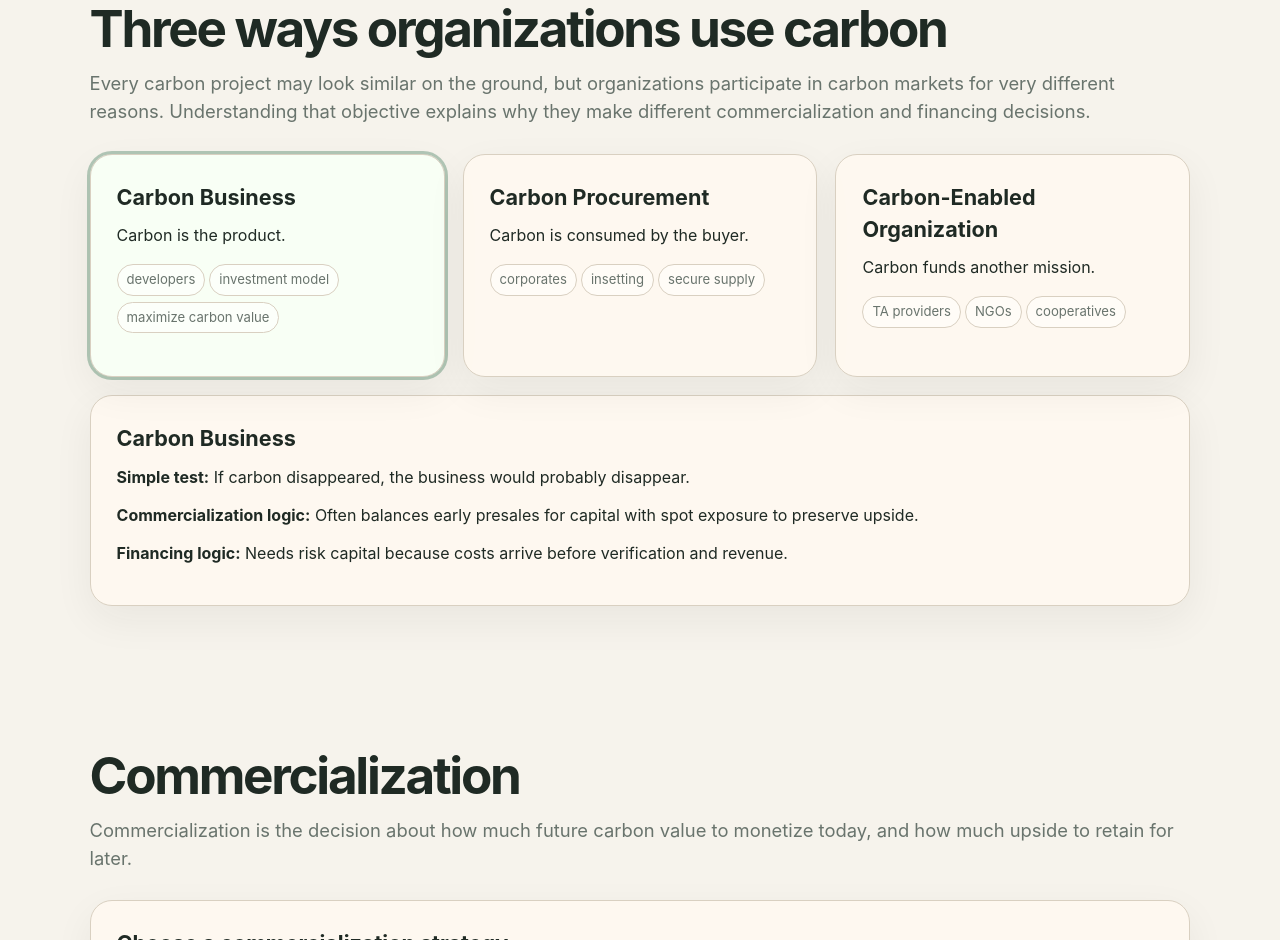
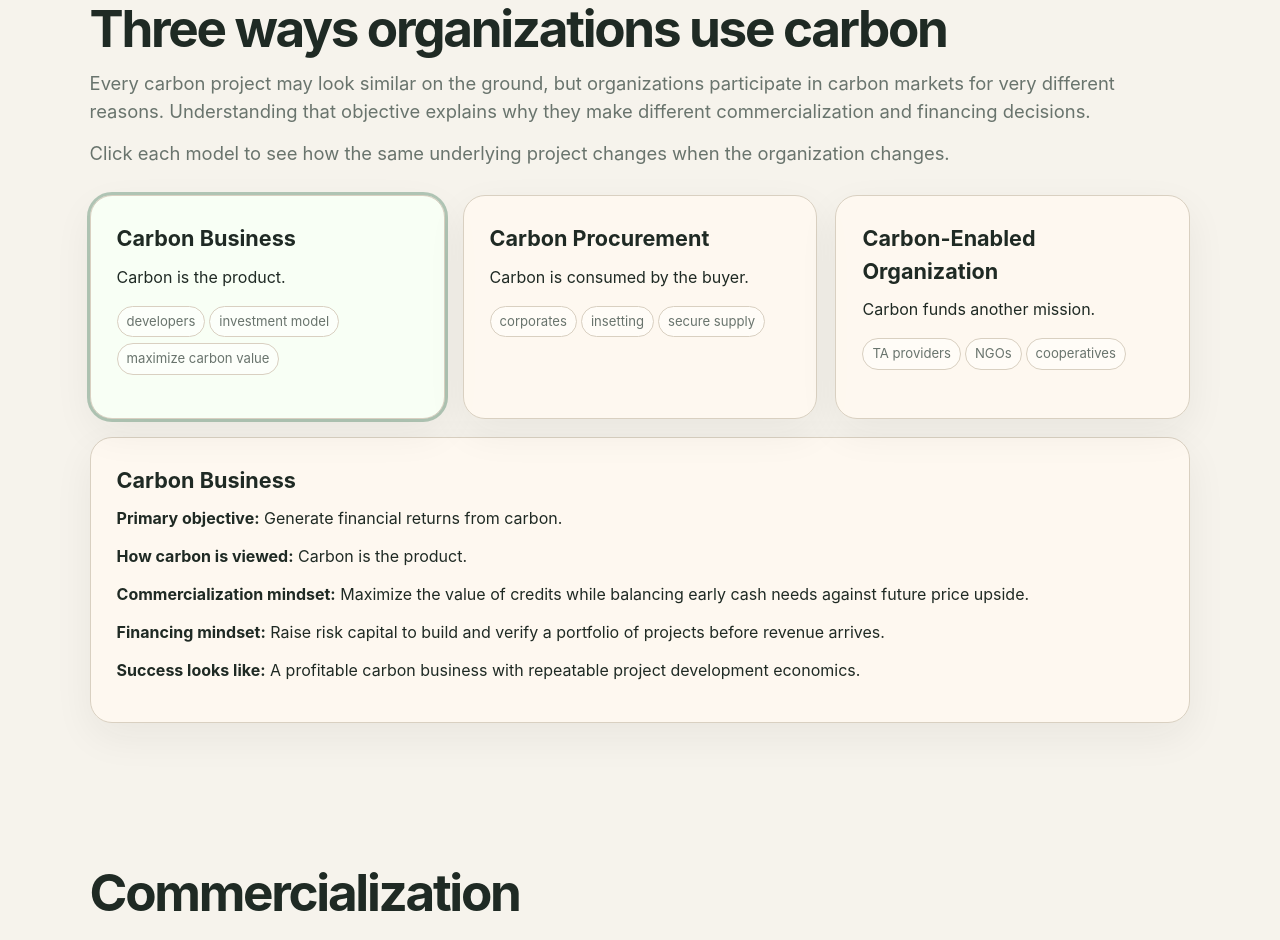
Before and after one commit to songbaelee/carbon-business-models, a plain HTML site: page index.html in a window 1280 px wide. Shown: the part 1271-2211 px from the top of the page. Drawn offline with Linux system fonts and the light colour scheme.

Commit message:
Deepen business model explanations

```diff
--- a/index.html
+++ b/index.html
@@ -241,6 +241,7 @@
     <div class="section-title">
       <h2>Three ways organizations use carbon</h2>
       <p class="lead">Every carbon project may look similar on the ground, but organizations participate in carbon markets for very different reasons. Understanding that objective explains why they make different commercialization and financing decisions.</p>
+      <p class="lead">Click each model to see how the same underlying project changes when the organization changes.</p>
     </div>
     <div class="grid-3">
       <div class="card model-card active" data-model="developer">
@@ -310,21 +311,27 @@
     const modelData = {
       developer: {
         title: 'Carbon Business',
-        test: 'If carbon disappeared, the business would probably disappear.',
-        commercialization: 'Often balances early presales for capital with spot exposure to preserve upside.',
-        financing: 'Needs risk capital because costs arrive before verification and revenue.'
+        objective: 'Generate financial returns from carbon.',
+        role: 'Carbon is the product.',
+        commercialization: 'Maximize the value of credits while balancing early cash needs against future price upside.',
+        financing: 'Raise risk capital to build and verify a portfolio of projects before revenue arrives.',
+        success: 'A profitable carbon business with repeatable project development economics.'
       },
       procurement: {
         title: 'Carbon Procurement',
-        test: 'If carbon disappeared, the organization would still exist but would need another way to meet climate or supply-chain goals.',
-        commercialization: 'Often favors long-term certainty over market upside.',
-        financing: 'Can justify advance payments because credit supply has strategic value to the buyer.'
+        objective: 'Secure a long-term supply of credits.',
+        role: 'Carbon is an input to the organization\'s climate or supply-chain strategy.',
+        commercialization: 'Prioritize certainty, quality, and delivery reliability over maximum resale value.',
+        financing: 'Use corporate capital or advance buyer support to secure future credit supply.',
+        success: 'Reliable access to high-quality credits that support climate commitments.'
       },
       enabled: {
         title: 'Carbon-Enabled Organization',
-        test: 'If carbon disappeared, the mission would remain but one funding source would shrink.',
-        commercialization: 'Often prioritizes predictable revenue over maximum price.',
-        financing: 'Often needs grants, concessional capital, or buyer support because carbon is serving a broader mission.'
+        objective: 'Deliver another mission using carbon as one funding source.',
+        role: 'Carbon helps fund extension services, livelihoods, biodiversity, resilience, or landscape restoration.',
+        commercialization: 'Favor predictable revenue that supports the mission rather than chasing maximum spot-market upside.',
+        financing: 'Blend grants, concessional capital, buyer support, and carbon revenue because carbon rarely carries the whole mission alone.',
+        success: 'Stronger farms, better livelihoods, restored landscapes, or more sustainable advisory services.'
       }
     };
 
@@ -334,9 +341,11 @@
       const d = modelData[key];
       output.innerHTML = `
         <h3>${d.title}</h3>
-        <p><strong>Simple test:</strong> ${d.test}</p>
-        <p><strong>Commercialization logic:</strong> ${d.commercialization}</p>
-        <p><strong>Financing logic:</strong> ${d.financing}</p>
+        <p><strong>Primary objective:</strong> ${d.objective}</p>
+        <p><strong>How carbon is viewed:</strong> ${d.role}</p>
+        <p><strong>Commercialization mindset:</strong> ${d.commercialization}</p>
+        <p><strong>Financing mindset:</strong> ${d.financing}</p>
+        <p><strong>Success looks like:</strong> ${d.success}</p>
       `;
       cards.forEach(c => c.classList.toggle('active', c.dataset.model === key));
     }
```
